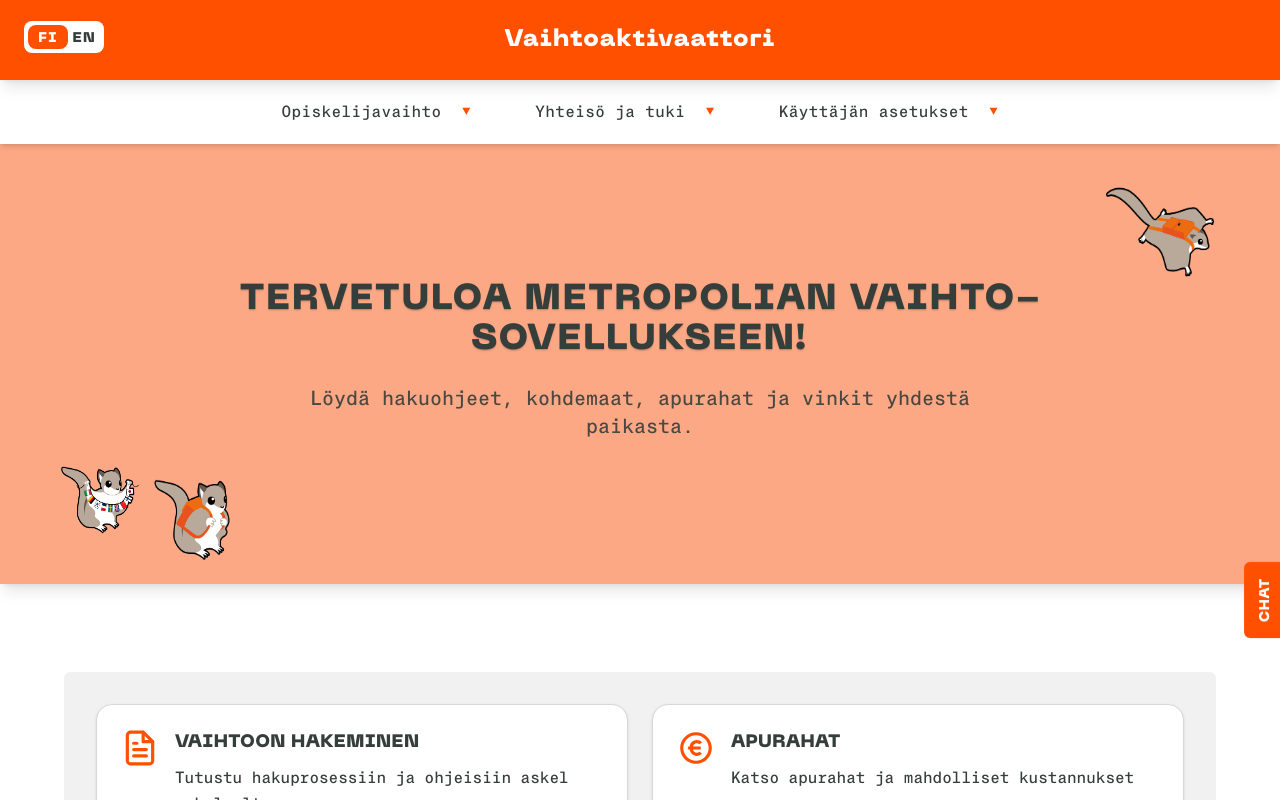
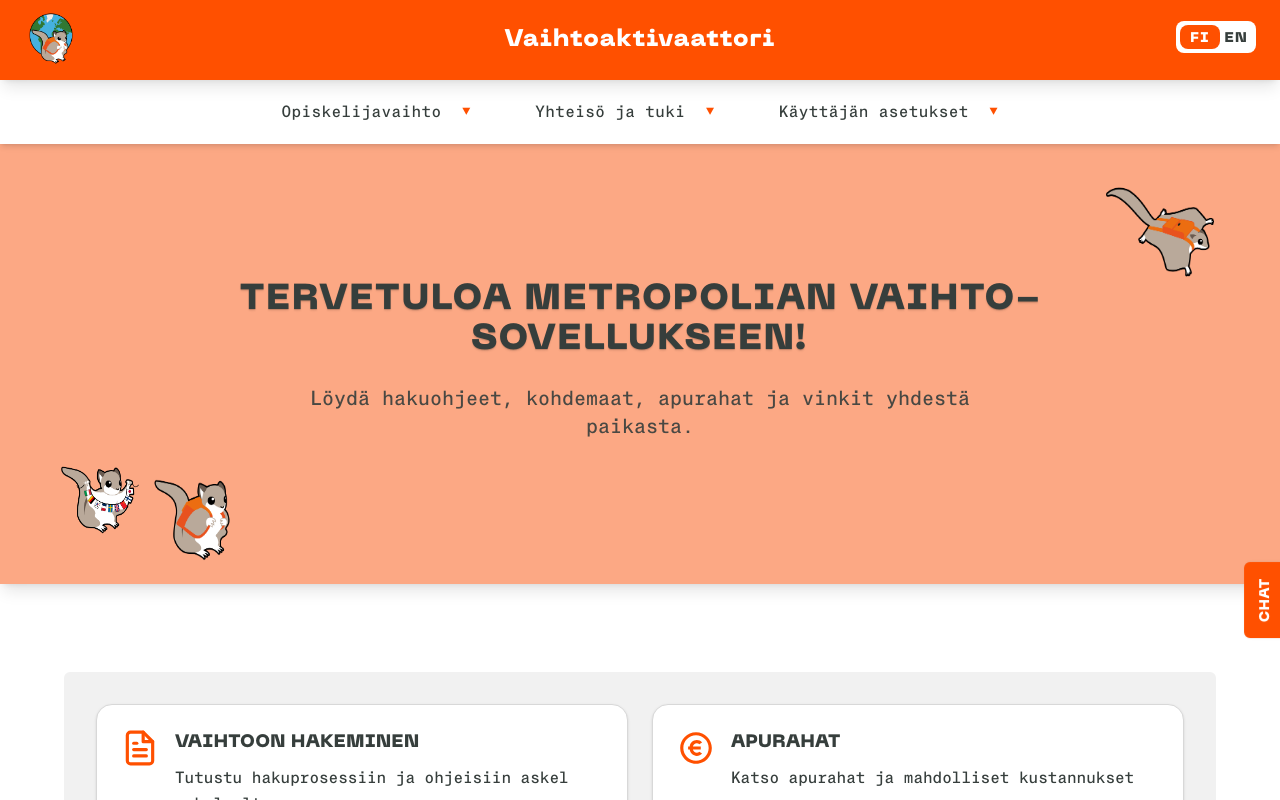
Before and after one commit to karripar/va-frontend, a Next.js app: page / in a window 1280 px wide. Shown: the top 800 px of the page. Built offline with nearby package versions, Linux system fonts and the light colour scheme.

Commit message:
added logo to nav

```diff
--- a/src/components/LanguageToggle.tsx
+++ b/src/components/LanguageToggle.tsx
@@ -10,7 +10,7 @@
   onToggle: () => void;
 }) {
   return (
-    <div className={isMobileMenu ? "" : "absolute left-0 top-5 md:ml-6 ml-4"}>
+    <div className={isMobileMenu ? "" : "absolute right-0 top-5 md:mr-6 mr-4"}>
       <button
         onClick={onToggle}
         className="relative inline-flex h-8 w-20 items-center transition-colors duration-200 px-1 rounded-lg bg-[var(--background)] cursor-pointer"
--- a/src/components/NavBar.tsx
+++ b/src/components/NavBar.tsx
@@ -5,6 +5,7 @@
 import React, { useState } from "react";
 import { FiMenu, FiX, FiUser } from "react-icons/fi";
 import ToggleSwitch from "./LanguageToggle";
+import Image from "next/image";
 
 // navigaation kategoriat
 const navigationCategories = [
@@ -90,7 +91,7 @@
       {/* Mobile header */}
       <div className="md:hidden sticky top-0 z-50">
         <header className="bg-[var(--va-orange)] text-[var(--background)] text-xl sm:text-md px-2 shadow-lg">
-          <div className="mx-auto px-4 h-25 flex items-center justify-between">
+          <div className="mx-auto px-4 h-20 flex items-center justify-between">
             <button
               aria-label={mobileMenuOpen ? "Sulje valikko" : "Avaa valikko"}
               className="cursor-pointer p-2 -ml-2 z-60"
@@ -117,23 +118,31 @@
       {/* Desktop header and navigation*/}
       <div className="hidden md:block sticky top-0 z-50 bg-[var(--background)]">
         <div
-          className="px-6 py-6 text-center sm:text-2xl text-md shadow-lg tracking-wider relative"
-          style={{
-            color: "var(--background)",
-            backgroundColor: "var(--va-orange)",
-            fontFamily: "var(--font-machina-bold)",
-          }}
-        >
-          <ToggleSwitch isEn={isEn} onToggle={handleLanguageToggle} />
-          {currentPageInfo.page}
-        </div>
-
-        <div
           className="navbar shadow-md bg-[var(--background)]"
           style={{
             color: "var(--typography)",
           }}
         >
+          <div
+            className="px-6 py-6 text-center sm:text-2xl text-md shadow-lg tracking-wider relative items-center flex justify-center"
+            style={{
+              color: "var(--background)",
+              backgroundColor: "var(--va-orange)",
+              fontFamily: "var(--font-machina-bold)",
+            }}
+          >
+            <Link href={"/"}>
+              <Image
+              className="absolute left-0 ml-4 top-0 mt-2"
+                alt="Logo"
+                src="/images/liito-oravat/21032024_liito-orava_RGB_Metropolia_KV_JO-05.png"
+                width={70}
+                height={70}
+              />
+            </Link>
+            {currentPageInfo.page}
+            <ToggleSwitch isEn={isEn} onToggle={handleLanguageToggle} />
+          </div>
           <div className="flex flex-row m-auto z-10 gap-16 justify-center px-4">
             {navigationCategories.map((category) => (
               <div
@@ -240,7 +249,7 @@
         aria-label="Sivunavigaatio"
       >
         <div
-          className="h-25 flex items-center justify-between px-4 tracking-wide"
+          className="h-20 flex items-center justify-between px-4 tracking-wide"
           style={{
             backgroundColor: "var(--va-orange)",
             color: "var(--background)",
```
